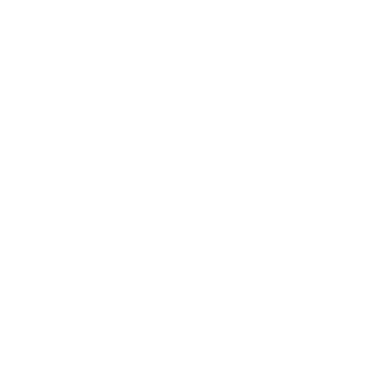
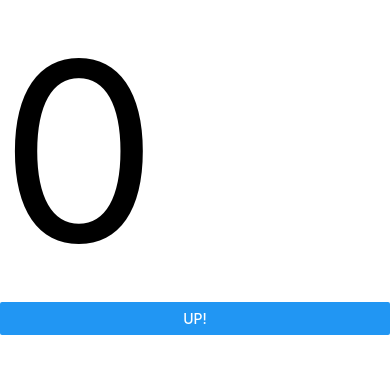
Before and after one commit to gulinmerve/ReactNative-InClass, a React Native app: screen / in a window 390 px wide. Shown: the top 374 px of the page. Built offline with nearby package versions, Linux system fonts and the light colour scheme.

Commit message:
functional-counter

```diff
--- a/index.js
+++ b/index.js
@@ -3,7 +3,7 @@
  */
 
 import {AppRegistry} from 'react-native';
-import App from './src/App';
+import App from './src/functional';
 import {name as appName} from './app.json';
 
 AppRegistry.registerComponent(appName, () => App);
--- a/src/App.js
+++ /dev/null
@@ -1,20 +0,0 @@
-import React from 'react';
-import {
-  SafeAreaView,
-  View,
-  Text,
-  StyleSheet,
-  TouchableOpacity,
-} from 'react-native';
-
-
-const App = () => {
-  return (
-    <SafeAreaView style={{flex: 1}}>
-      <View>
-
-      </View>
-    </SafeAreaView>
-  );
-};
-export default App;
--- /dev/null
+++ b/src/functional.js
@@ -0,0 +1,29 @@
+import React, { useState }from 'react';
+import {
+  SafeAreaView,
+  View,
+  Text,
+  StyleSheet,
+  TouchableOpacity,
+  Button,
+} from 'react-native';
+
+
+const App = (props) => {
+  const [counter, setCounter] = useState(0);
+
+  return (
+    <SafeAreaView>
+      <View>
+        <Text style={{ fontSize: 250}}>{counter}</Text>
+
+        <Button
+            title="Up!"
+            onPress={ () => setCounter(counter + 1)}
+        />
+      </View>
+    </SafeAreaView>
+  );
+};
+
+export default App;
```
Also changed, not shown: src/Class.js (added, +17 -0 lines).
